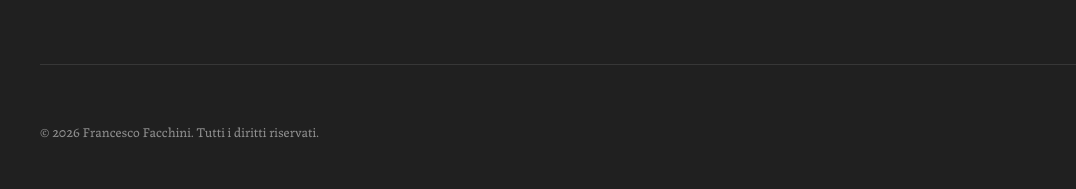
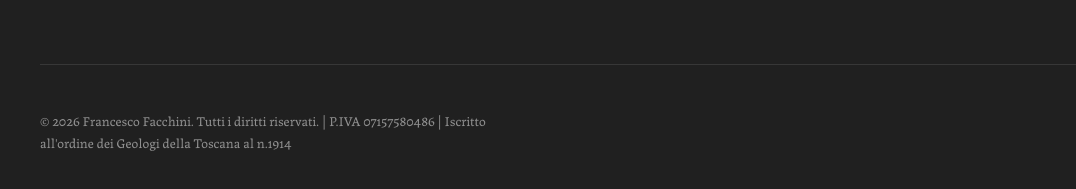
Before and after one commit to edoardo-nicoli03/Francesco_Facchini.website, a plain HTML site: page sito_Francesco_Facchini/index.html in a window 1280 px wide. Shown: the part 4462-4651 px from the top of the page, 0-1076 px from the left. Drawn offline with Linux system fonts and the light colour scheme.

Commit message:
Aggiunte scritte legali al footer

```diff
--- a/sito_Francesco_Facchini/index.html
+++ b/sito_Francesco_Facchini/index.html
@@ -236,7 +236,7 @@
 
         <div class="footer-bottom">
             <p class="footer-copyright">
-                © 2026 Francesco Facchini. Tutti i diritti riservati.
+                © 2026 Francesco Facchini. Tutti i diritti riservati. | P.IVA 07157580486 | Iscritto all'ordine dei Geologi della Toscana al n.1914
             </p>
             <div class="footer-logo">
                 <img src="assets/Logo_02_Bianco.png" alt="Logo Bianco foot page" style="height: auto; width: 160px; opacity: 0.8;">
```
